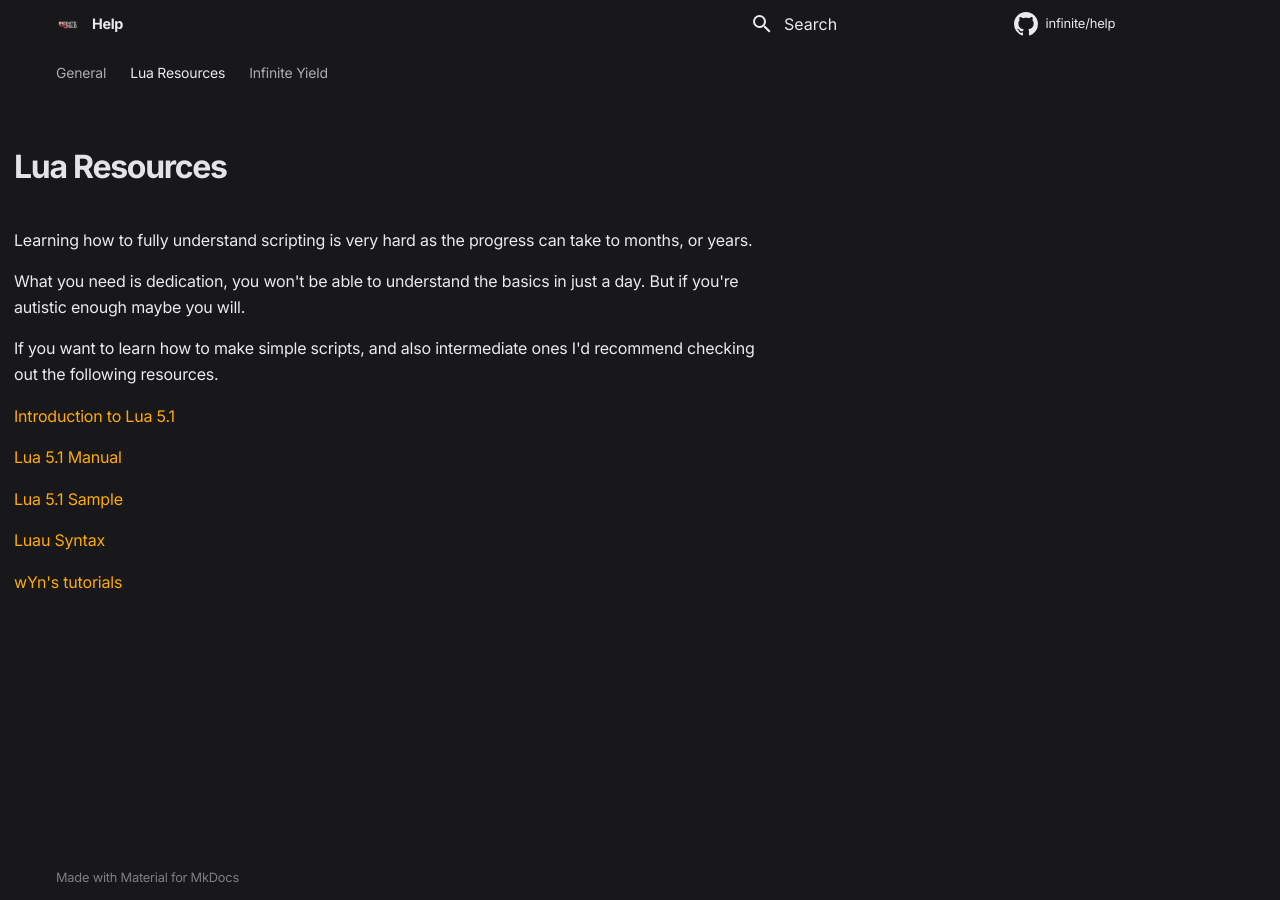
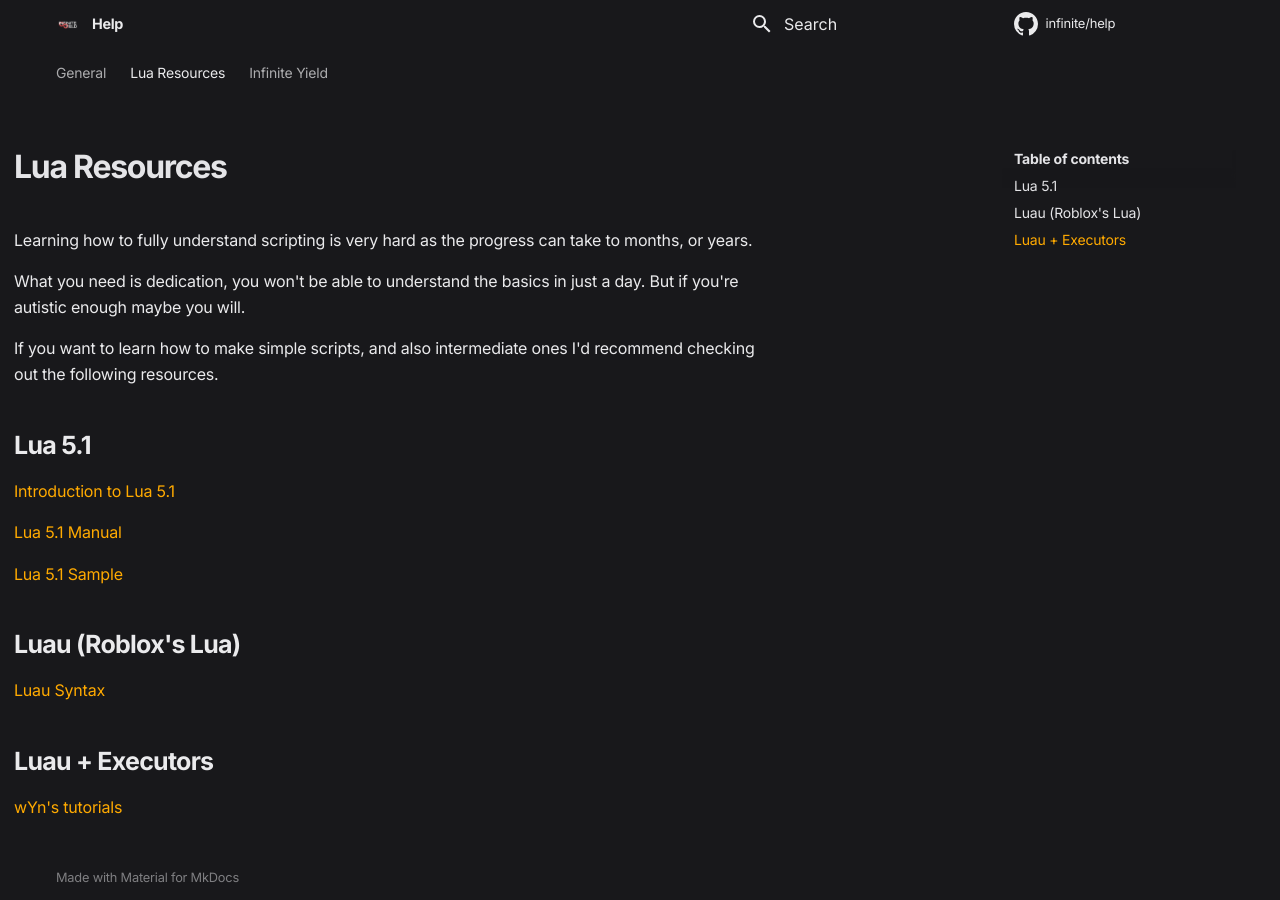
Before and after one commit to moikoros/help, an MkDocs documentation site: the page built from docs/luaresources.md, in a window 1280 px wide. Built offline with MkDocs 1.6.1 and Material for MkDocs 9.7.7, drawn with Linux system fonts in a browser that asks for light colours; comment, search, counter and statistics services are not loaded.

Commit message:
Update luaresources.md

```diff
--- a/docs/luaresources.md
+++ b/docs/luaresources.md
@@ -13,12 +9,18 @@
 
 If you want to learn how to make simple scripts, and also intermediate ones I'd recommend checking out the following resources.
 
+## Lua 5.1
+
 [Introduction to Lua 5.1](http://underpop.free.fr/l/lua/docs/a-no-frills-introduction-to-lua-5.1-vm-instructions.pdf)
 
 [Lua 5.1 Manual](https://www.lua.org/manual/5.1)
 
 [Lua 5.1 Sample](https://www.lua.org/gems/sample.pdf)
 
+## Luau (Roblox's Lua)
+
 [Luau Syntax](https://luau-lang.org/syntax)
 
+## Luau + Executors
+
 [wYn's tutorials](https://youtube.com/playlist?list=PLw1uWqQBDcgjKqFjPNgtVtBNx3xTGz-l7)
```
Also changed, not shown: other parts of docs/luaresources.md (+0 -4 lines).
